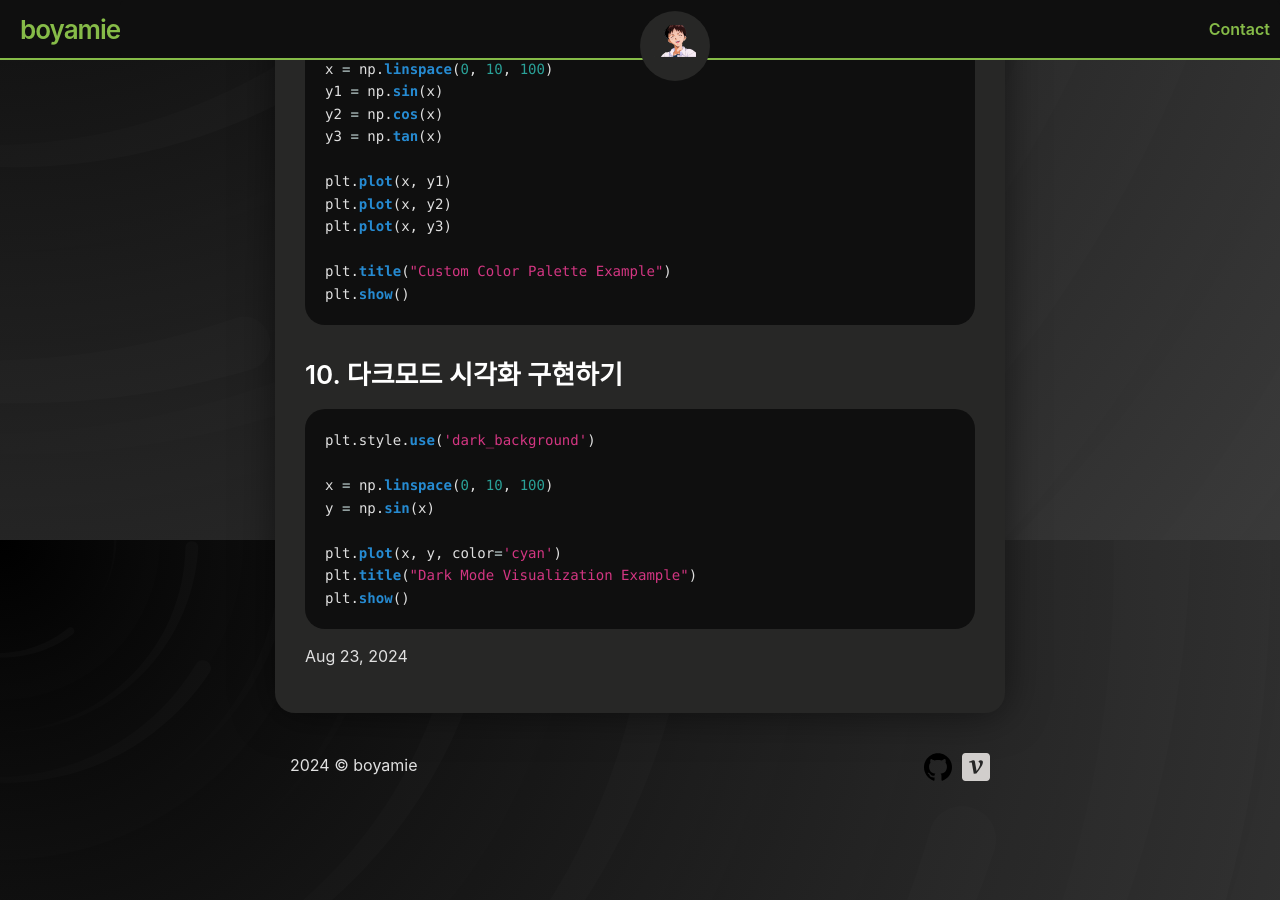
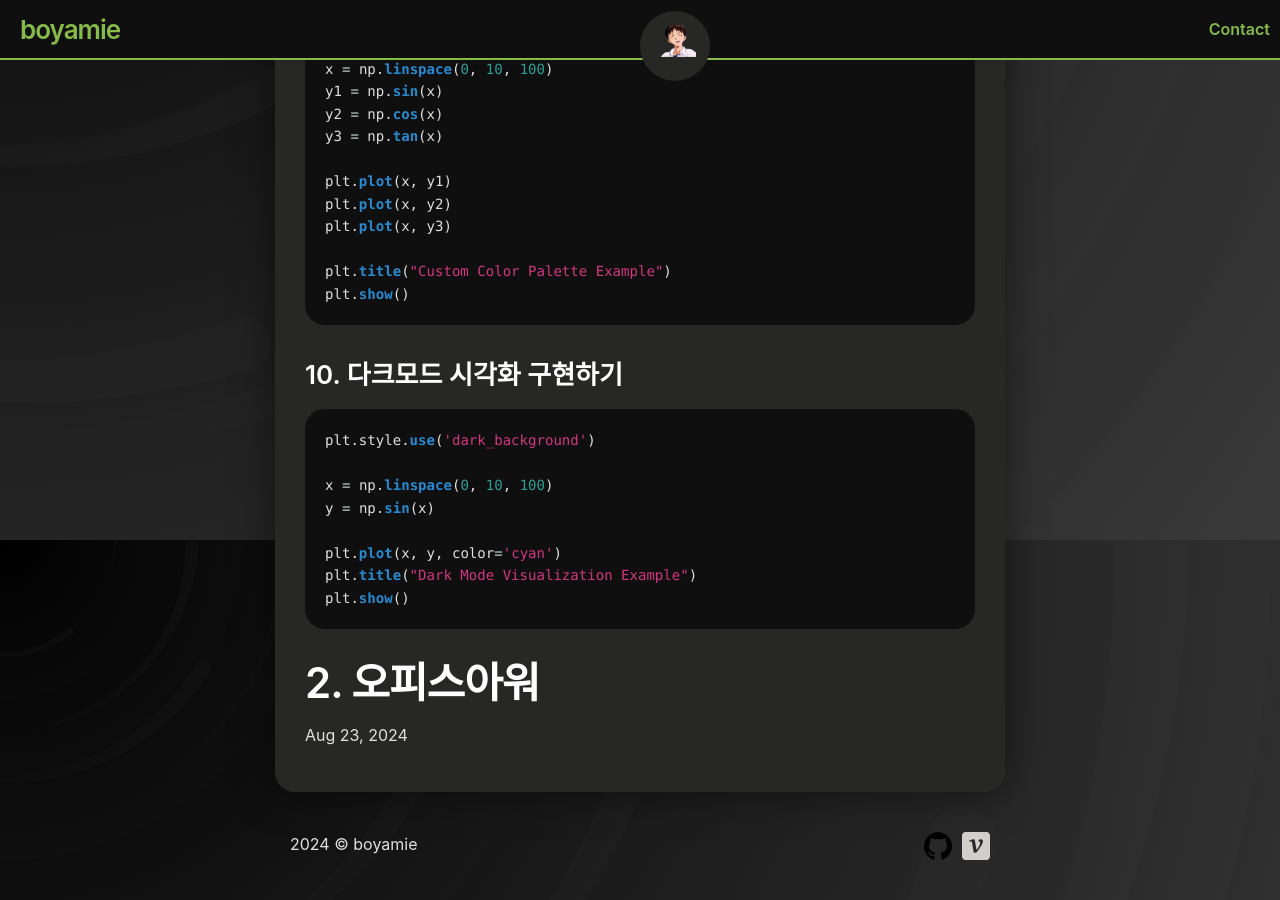
Before and after one commit to boyamie/boyamie.github.io, a Jekyll site: the page built from _posts/2024-08-23-boostcamp_015.md, in a window 1280 px wide and 900 px high, scrolled down 5220 px. Built offline with Jekyll 4.4.1, drawn with Linux system fonts in a browser that asks for light colours.

Commit message:
Update 2024-08-23-boostcamp_015.md

````diff
--- a/_posts/2024-08-23-boostcamp_015.md
+++ b/_posts/2024-08-23-boostcamp_015.md
@@ -243,3 +243,5 @@ plt.plot(x, y, color='cyan')
 plt.title("Dark Mode Visualization Example")
 plt.show()
 ```
+
+# 2. 오피스아워
````
